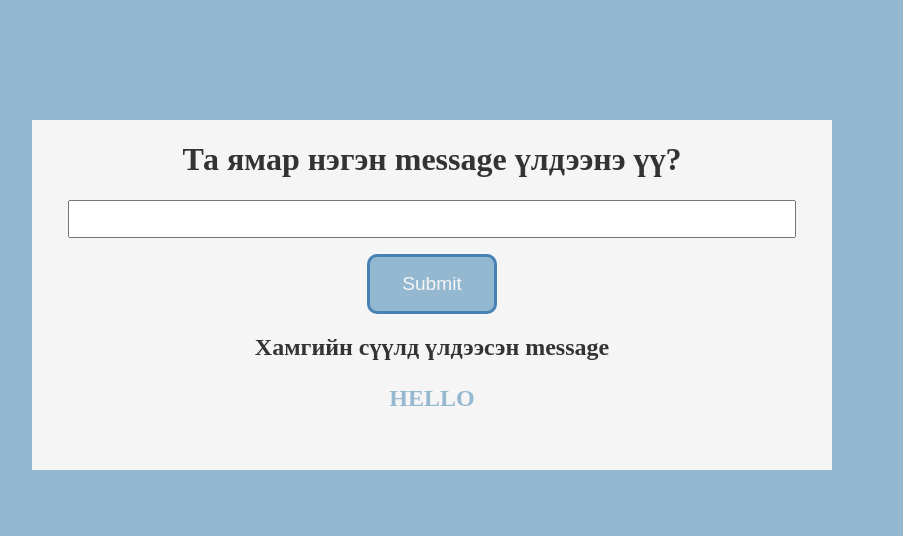
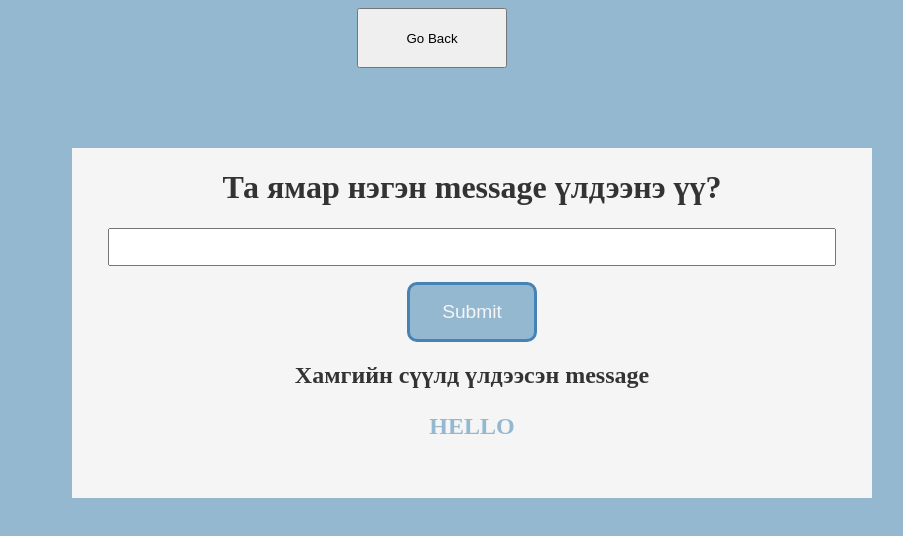
Before and after one commit to Bayraa3344/Last-message, a plain HTML site: page index.html in a window 1280 px wide. Shown: the whole page, without its empty margins (208-1111 px from the left). Drawn offline with Linux system fonts and the light colour scheme.

Commit message:
go back button nemsen

```diff
--- a/app.js
+++ b/app.js
@@ -18,3 +18,7 @@ message1.addEventListener("submit", function (event) {
     formValue.value = "";
   }
 });
+
+function goBack() {
+  window.history.back();
+}
--- a/index.html
+++ b/index.html
@@ -7,6 +7,10 @@
     <title>Message</title>
   </head>
   <body>
+    <div class="button">
+      <button onclick="goBack()" class="btn-2">Go Back</button>
+    </div>
+
     <div class="container">
       <h1>Та ямар нэгэн message үлдээнэ үү?</h1>
       <form id="message-form">
--- a/style.css
+++ b/style.css
@@ -7,14 +7,15 @@
 body {
   background: var(--lightBlue);
   display: flex;
-  justify-content: center;
+  flex-direction: column;
 }
 
 .container {
   background: var(--mainwhite);
   width: 800px;
   height: 350px;
-  margin-top: 7rem;
+  margin-top: 5rem;
+  margin-left: 17rem;
 }
 
 h1,
@@ -66,3 +67,13 @@ h3 {
   background: #ff7f7f;
   font-size: 1.2rem;
 }
+
+.button {
+  display: flex;
+  justify-content: center;
+}
+
+.btn-2 {
+  width: 150px;
+  height: 60px;
+}
```
